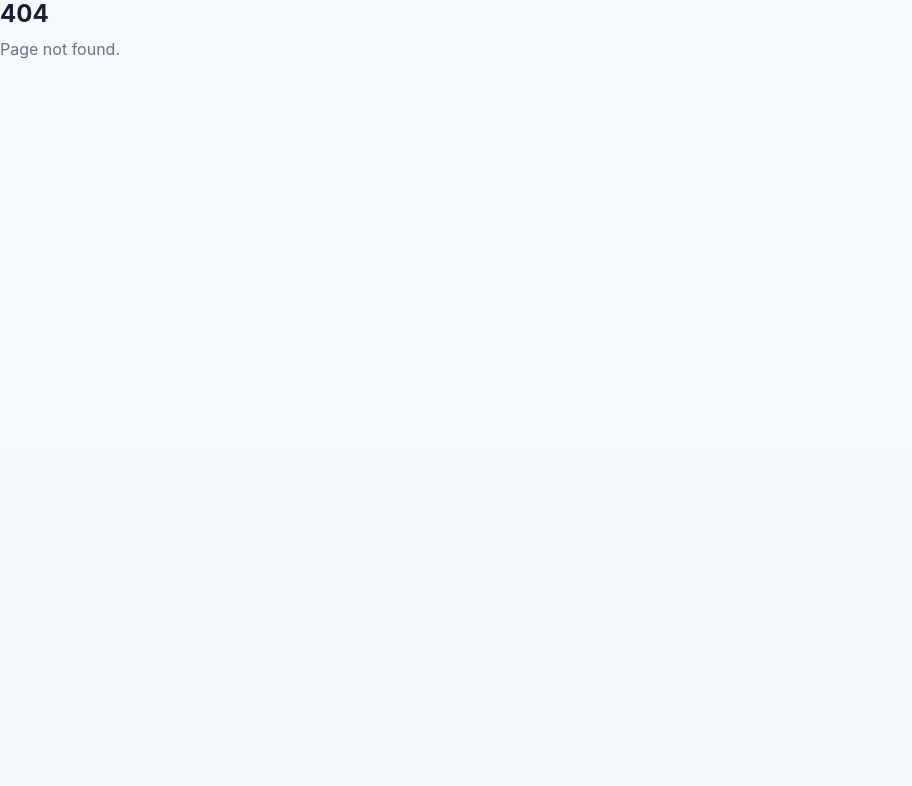
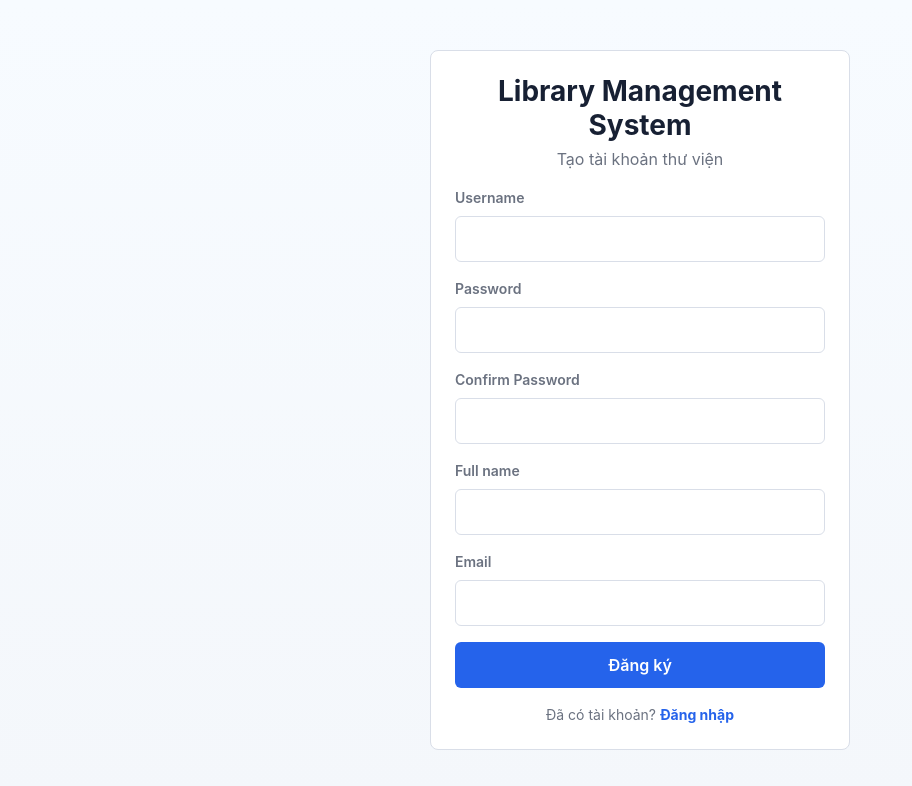
Before and after one commit to 9hdzprovip/library-management, a React (Vite) app in the folder frontend/library_management/: page /register in a window 1280 px wide. Before the commit this address had no page. Shown: the top 786 px of the page, without its empty margins (0-912 px from the left). Built offline with nearby package versions, Linux system fonts and the light colour scheme.

Commit message:
feat: add user registration page

```diff
--- a/frontend/library_management/src/pages/LoginPage/LoginPage.css
+++ b/frontend/library_management/src/pages/LoginPage/LoginPage.css
@@ -17,6 +17,22 @@
 .login-page__brand { text-align: center; }
 .login-page__subtitle { margin: 4px 0 0; color: var(--muted, #6b7280); }
 .login-page__error { color: var(--danger, #ef4444); margin: 0; }
+.login-page__switch {
+  color: var(--color-muted);
+  font-size: 14px;
+  margin: 0;
+  text-align: center;
+}
+
+.login-page__switch a {
+  color: var(--color-primary);
+  font-weight: 700;
+  text-decoration: none;
+}
+
+.login-page__switch a:hover {
+  text-decoration: underline;
+}
 
 @media (max-width: 480px) {
   .login-page { padding: 18px; max-width: 100%; }
--- a/frontend/library_management/src/pages/LoginPage/LoginPage.jsx
+++ b/frontend/library_management/src/pages/LoginPage/LoginPage.jsx
@@ -1,5 +1,5 @@
 import { useEffect, useState } from 'react';
-import { useNavigate } from 'react-router-dom';
+import { Link, useNavigate } from 'react-router-dom';
 import Button from '../../components/common/Button/Button';
 import Input from '../../components/common/Input/Input';
 import './LoginPage.css';
@@ -72,6 +72,10 @@ function LoginPage() {
       <Button type="submit" variant="primary" disabled={isLoading}>
         {isLoading ? 'Đang đăng nhập...' : 'Đăng nhập'}
       </Button>
+
+      <p className="login-page__switch">
+        Chưa có tài khoản? <Link to="/register">Đăng ký</Link>
+      </p>
     </form>
   );
 }
--- /dev/null
+++ b/frontend/library_management/src/pages/RegisterPage/RegisterPage.css
@@ -0,0 +1,58 @@
+.register-page {
+  background: var(--color-surface);
+  border: 1px solid var(--color-border);
+  border-radius: 8px;
+  display: grid;
+  gap: 16px;
+  max-width: 420px;
+  padding: 24px;
+  width: 100%;
+}
+
+.register-page h1 {
+  font-size: 28px;
+  margin: 0;
+}
+
+.register-page__brand {
+  text-align: center;
+}
+
+.register-page__subtitle {
+  color: var(--muted, #6b7280);
+  margin: 4px 0 0;
+}
+
+.register-page__error {
+  color: var(--danger, #ef4444);
+  margin: 0;
+}
+
+.register-page__success {
+  color: var(--success, #16a34a);
+  margin: 0;
+}
+
+.register-page__switch {
+  color: var(--color-muted);
+  font-size: 14px;
+  margin: 0;
+  text-align: center;
+}
+
+.register-page__switch a {
+  color: var(--color-primary);
+  font-weight: 700;
+  text-decoration: none;
+}
+
+.register-page__switch a:hover {
+  text-decoration: underline;
+}
+
+@media (max-width: 480px) {
+  .register-page {
+    max-width: 100%;
+    padding: 18px;
+  }
+}
--- /dev/null
+++ b/frontend/library_management/src/pages/RegisterPage/RegisterPage.jsx
@@ -0,0 +1,115 @@
+import { useState } from 'react';
+import { Link, useNavigate } from 'react-router-dom';
+import Button from '../../components/common/Button/Button';
+import Input from '../../components/common/Input/Input';
+import './RegisterPage.css';
+import * as authApi from '../../api/authApi';
+
+const emailPattern = /^[^\s@]+@[^\s@]+\.[^\s@]+$/;
+
+const registerErrorMessages = {
+  0: 'Không kết nối được backend. Vui lòng kiểm tra backend đang chạy và cấu hình CORS.',
+  400: 'Thông tin đăng ký không hợp lệ hoặc tài khoản đã tồn tại.',
+  409: 'Username hoặc email đã tồn tại.',
+  500: 'Máy chủ đang gặp lỗi. Vui lòng thử lại sau.',
+};
+
+function RegisterPage() {
+  const navigate = useNavigate();
+  const [formData, setFormData] = useState({
+    username: '',
+    password: '',
+    confirmPassword: '',
+    fullName: '',
+    email: '',
+  });
+  const [error, setError] = useState('');
+  const [successMessage, setSuccessMessage] = useState('');
+  const [isLoading, setIsLoading] = useState(false);
+
+  function handleChange(e) {
+    const { name, value } = e.target;
+    setFormData((prev) => ({
+      ...prev,
+      [name]: value,
+    }));
+  }
+
+  function validateForm() {
+    if (!formData.username.trim()) return 'Username không được để trống';
+    if (!formData.password) return 'Password không được để trống';
+    if (!formData.confirmPassword) return 'Confirm password không được để trống';
+    if (formData.password !== formData.confirmPassword) return 'Password và confirm password phải giống nhau';
+    if (!formData.fullName.trim()) return 'Họ tên không được để trống';
+    if (!formData.email.trim()) return 'Email không được để trống';
+    if (!emailPattern.test(formData.email.trim())) return 'Email không đúng định dạng';
+    return '';
+  }
+
+  async function handleSubmit(e) {
+    e.preventDefault();
+    setError('');
+    setSuccessMessage('');
+
+    const validationError = validateForm();
+    if (validationError) {
+      setError(validationError);
+      return;
+    }
+
+    const payload = {
+      username: formData.username.trim(),
+      password: formData.password,
+      fullName: formData.fullName.trim(),
+      email: formData.email.trim(),
+      role: 'USER',
+    };
+
+    try {
+      setIsLoading(true);
+      await authApi.register(payload);
+      setSuccessMessage('Đăng ký tài khoản thành công');
+      setTimeout(() => {
+        navigate('/login', { replace: true });
+      }, 1200);
+    } catch (err) {
+      setError(registerErrorMessages[err?.status] || 'Đăng ký thất bại. Vui lòng kiểm tra lại thông tin.');
+    } finally {
+      setIsLoading(false);
+    }
+  }
+
+  return (
+    <form className="register-page" onSubmit={handleSubmit}>
+      <div className="register-page__brand">
+        <h1>Library Management System</h1>
+        <p className="register-page__subtitle">Tạo tài khoản thư viện</p>
+      </div>
+
+      <Input label="Username" name="username" value={formData.username} onChange={handleChange} />
+      <Input label="Password" name="password" type="password" value={formData.password} onChange={handleChange} />
+      <Input
+        label="Confirm Password"
+        name="confirmPassword"
+        type="password"
+        value={formData.confirmPassword}
+        onChange={handleChange}
+      />
+      <Input label="Full name" name="fullName" value={formData.fullName} onChange={handleChange} />
+      <Input label="Email" name="email" type="email" value={formData.email} onChange={handleChange} />
+
+      {error && <p className="register-page__error">{error}</p>}
+      {successMessage && <p className="register-page__success">{successMessage}</p>}
+
+      <Button type="submit" variant="primary" disabled={isLoading}>
+        {isLoading ? 'Đang đăng ký...' : 'Đăng ký'}
+      </Button>
+
+      <p className="register-page__switch">
+        Đã có tài khoản? <Link to="/login">Đăng nhập</Link>
+      </p>
+    </form>
+  );
+}
+
+export default RegisterPage;
--- a/frontend/library_management/src/routes/AppRoutes.jsx
+++ b/frontend/library_management/src/routes/AppRoutes.jsx
@@ -9,6 +9,7 @@ import UserPage from '../features/users/pages/UserPage';
 import DashboardPage from '../pages/DashboardPage/DashboardPage';
 import LoginPage from '../pages/LoginPage/LoginPage';
 import NotFoundPage from '../pages/NotFoundPage/NotFoundPage';
+import RegisterPage from '../pages/RegisterPage/RegisterPage';
 
 function AppRoutes() {
   return (
@@ -16,6 +17,7 @@ function AppRoutes() {
       <Routes>
         <Route element={<AuthLayout />}>
           <Route path="/login" element={<LoginPage />} />
+          <Route path="/register" element={<RegisterPage />} />
         </Route>
         <Route path="/" element={<AdminLayout />}>
           <Route index element={<DashboardPage />} />
```
